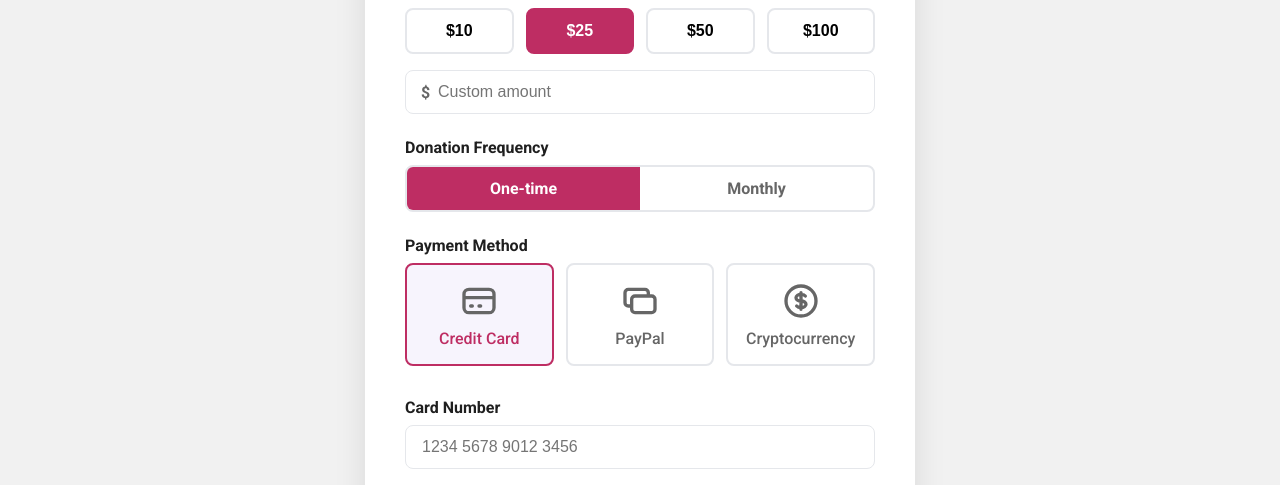
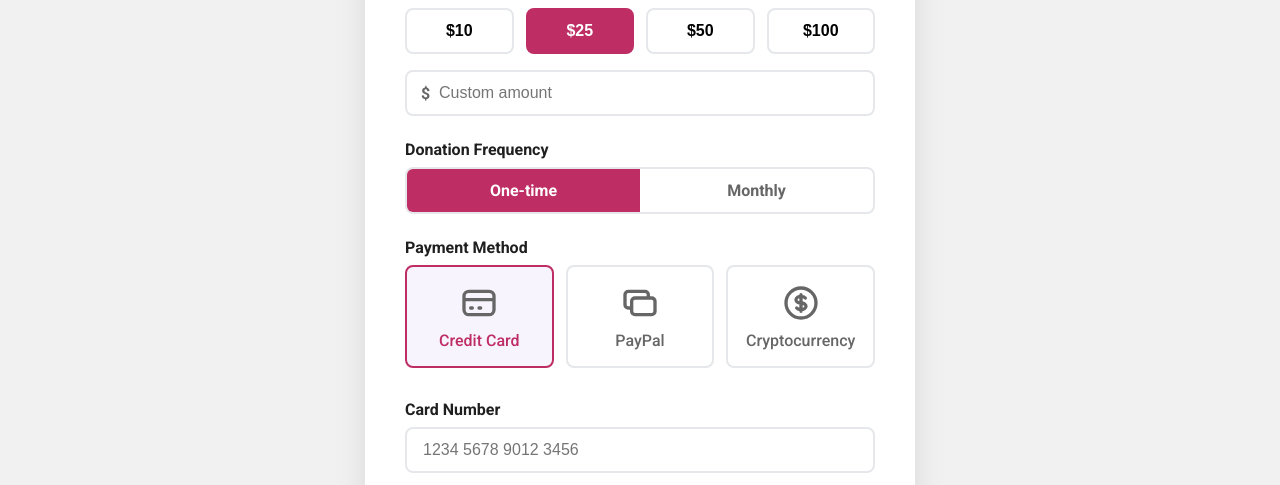
Before and after one commit to erron522/ohLoveYaDawn, a plain HTML site: page donate.html in a window 1280 px wide. Shown: the part 315-800 px from the top of the page. Drawn offline with Linux system fonts and the light colour scheme.

Commit message:
Add files via upload

```diff
--- a/styles.css
+++ b/styles.css
@@ -453,7 +453,7 @@ input.donationInputs,
 textarea.donationInputs {
   width: 100%;
   padding: 0.75rem 1rem;
-  border: 1px solid #e5e7eb;
+  border: 2px solid #e5e7eb;
   border-radius: 8px;
   font-size: 1rem;
   transition: border-color 0.3s;
```
